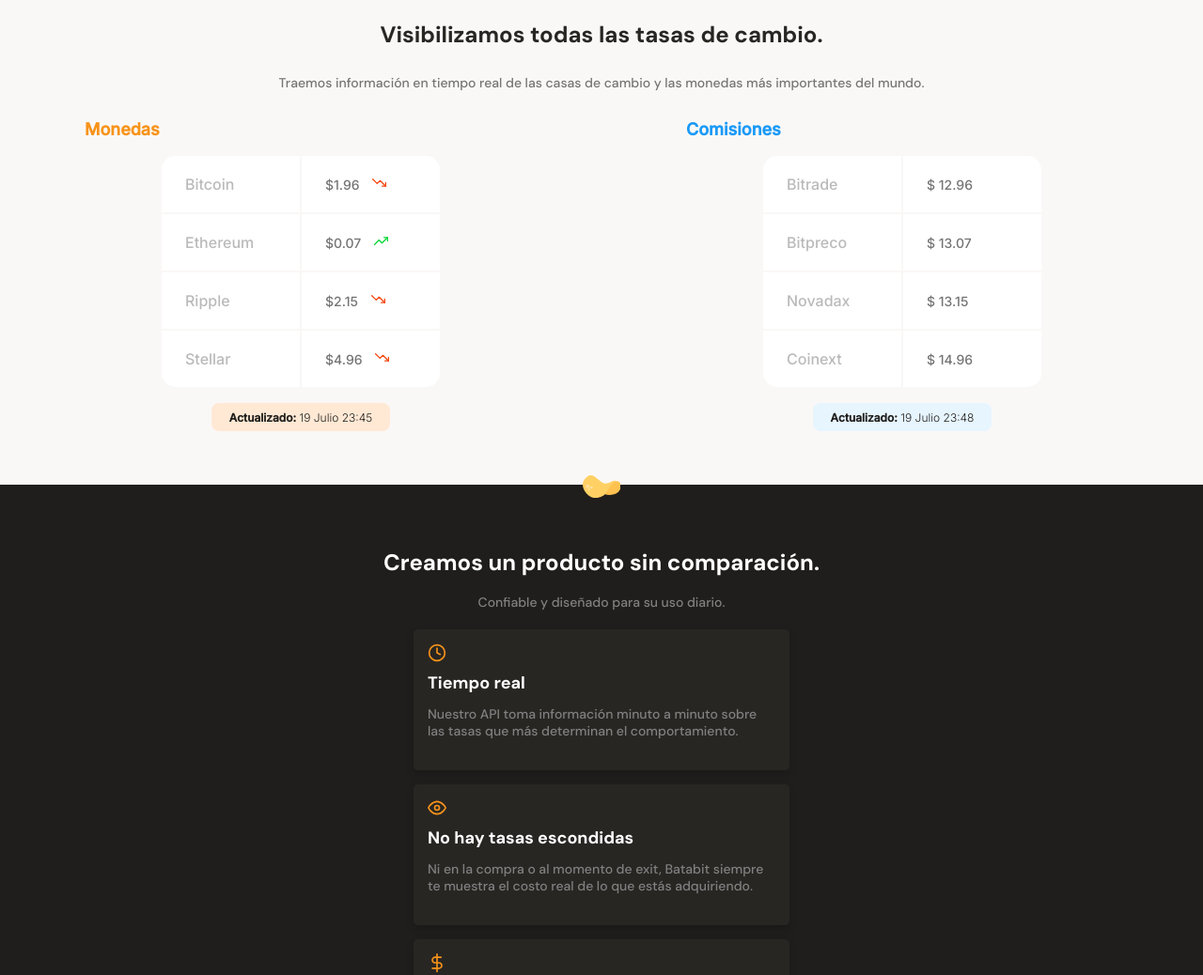
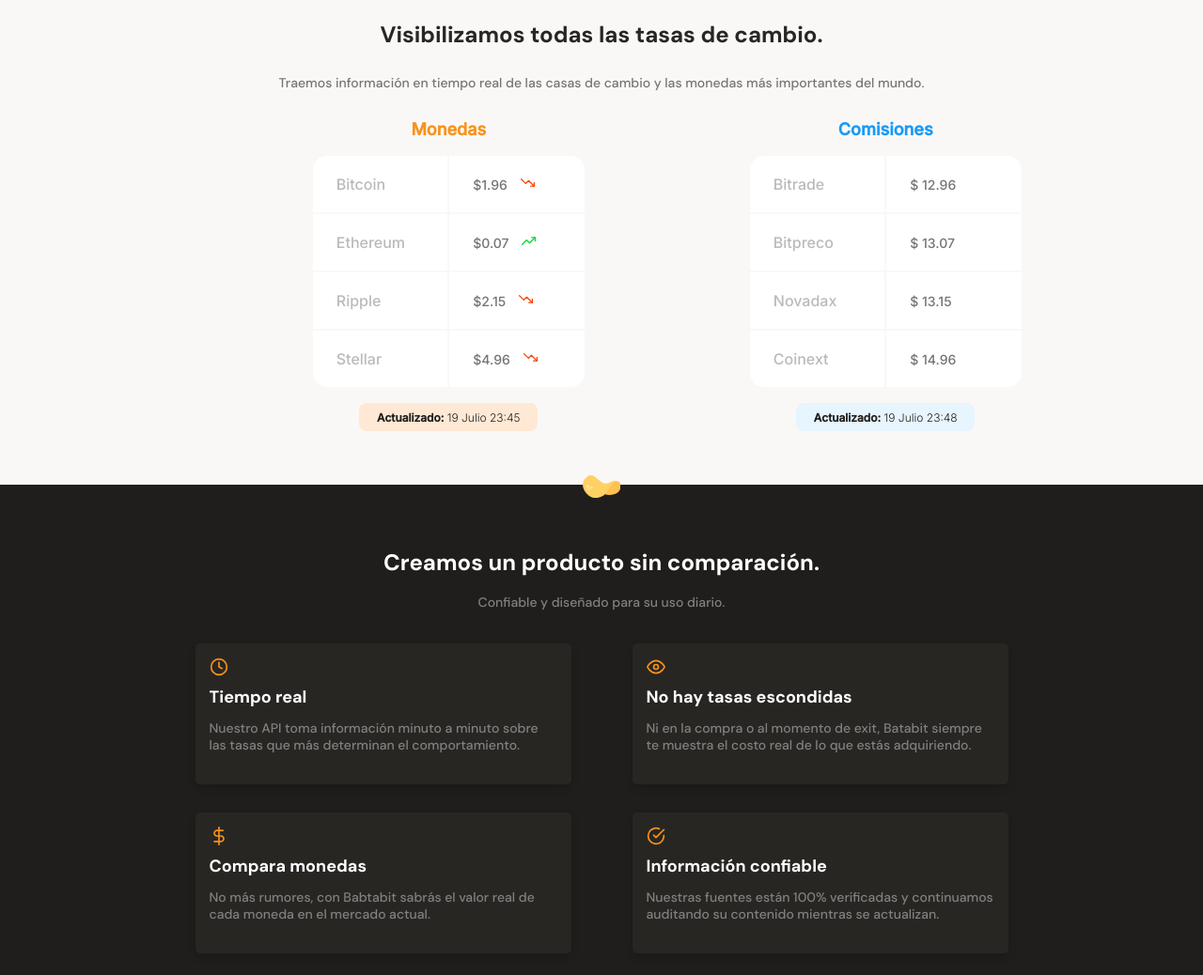
Before and after one commit to TheCarlosAlfaro/batatabit, a plain HTML site: page index.html in a window 1280 px wide. Shown: the part 640-1678 px from the top of the page at 94% size. Drawn offline with Linux system fonts and the light colour scheme.

Commit message:
Adds media quieres css

```diff
--- /dev/null
+++ b/css/tablet.css
@@ -0,0 +1,21 @@
+.product-cards--container {
+	display: flex;
+	flex-wrap: wrap;
+	width: 930px;
+	margin: 0 auto;
+}
+
+.main-tables-container {
+	display: flex;
+	width: 930px;
+	margin: 0 auto;
+}
+.currency-table--title,
+.commissions-table--title {
+	text-align: center;
+	margin-left: 0;
+}
+
+.plans-container--slider {
+	justify-content: center;
+}
--- a/index.html
+++ b/index.html
@@ -9,6 +9,7 @@
 			rel="stylesheet"
 		/>
 		<link rel="stylesheet" href="style.css" />
+		<link rel="stylesheet" href="./css/tablet.css" media="(min-width: 930px)">
 		<title>Mobile First Project</title>
 	</head>
 	<body>
--- a/style.css
+++ b/style.css
@@ -179,7 +179,9 @@
 	min-width: 235px;
 	max-width: 500px;
 	height: 360px;
-	margin: 0 auto;
+	margin: 0;
+	margin-left: calc(50% - (70% / 2));
+	justify-content: space-around;
 	font-family: "Inter", sans-serif;
 }
 
```
